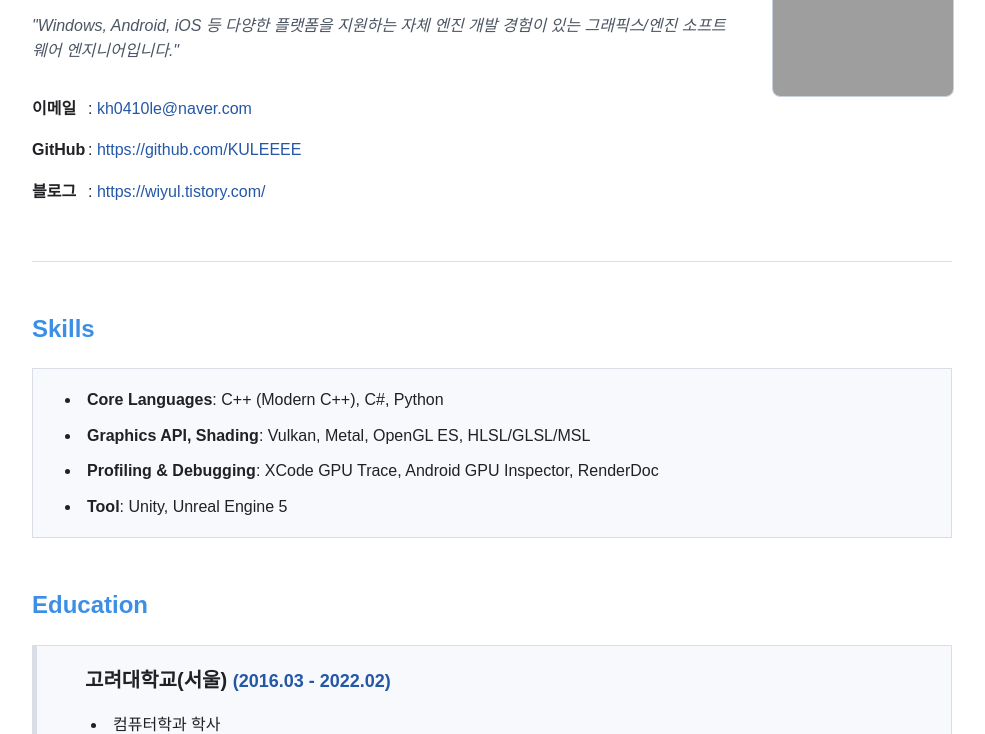
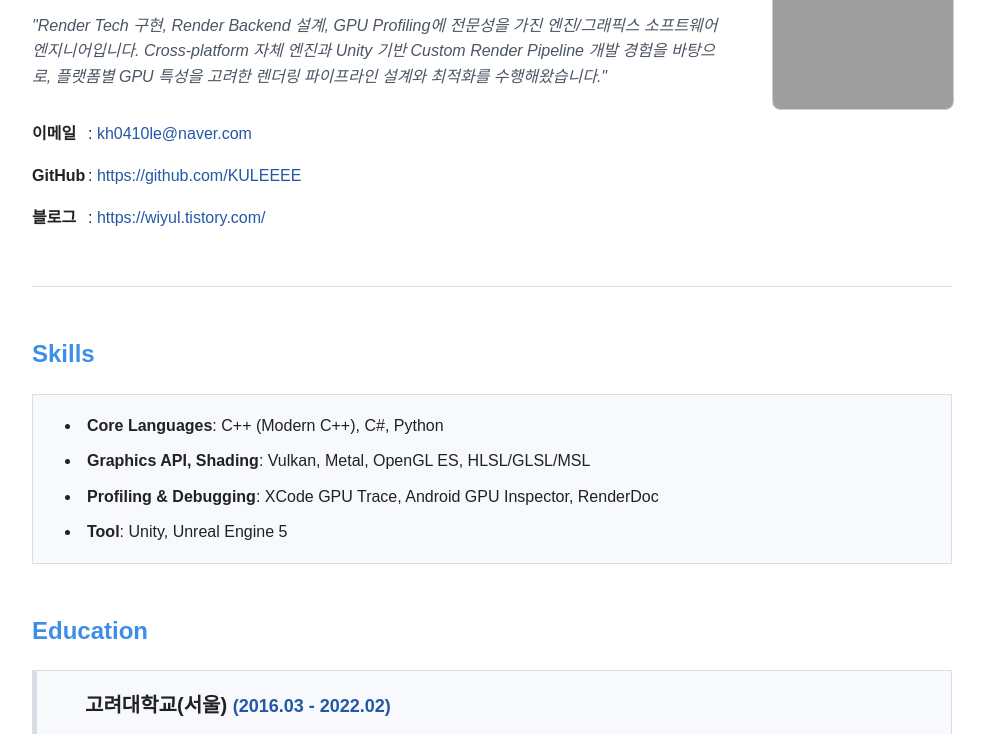
Before and after one commit to KULEEEE/KULEEEE.github.io, a plain HTML site: page index.html in a window 1280 px wide. Shown: the part 296-1030 px from the top of the page, without its empty margins (148-1133 px from the left). Drawn offline with Linux system fonts and the light colour scheme; grey boxes are pictures that could not be loaded.

Commit message:
intro 수정

```diff
--- a/index.html
+++ b/index.html
@@ -13,8 +13,10 @@
         <h1>이재연 <span>Lee Jae-yeon</span></h1>
         <p class="role">Graphics / Engine Software Engineer</p>
         <p class="intro">
-          "Windows, Android, iOS 등 다양한 플랫폼을 지원하는 자체 엔진 개발 경험이 있는
-          그래픽스/엔진 소프트웨어 엔지니어입니다."
+          "Render Tech 구현, Render Backend 설계, GPU Profiling에 전문성을 가진
+          엔진/그래픽스 소프트웨어 엔지니어입니다. Cross-platform 자체 엔진과 Unity 기반
+          Custom Render Pipeline 개발 경험을 바탕으로, 플랫폼별 GPU 특성을 고려한
+          렌더링 파이프라인 설계와 최적화를 수행해왔습니다."
         </p>
 
         <div class="contact">
```
